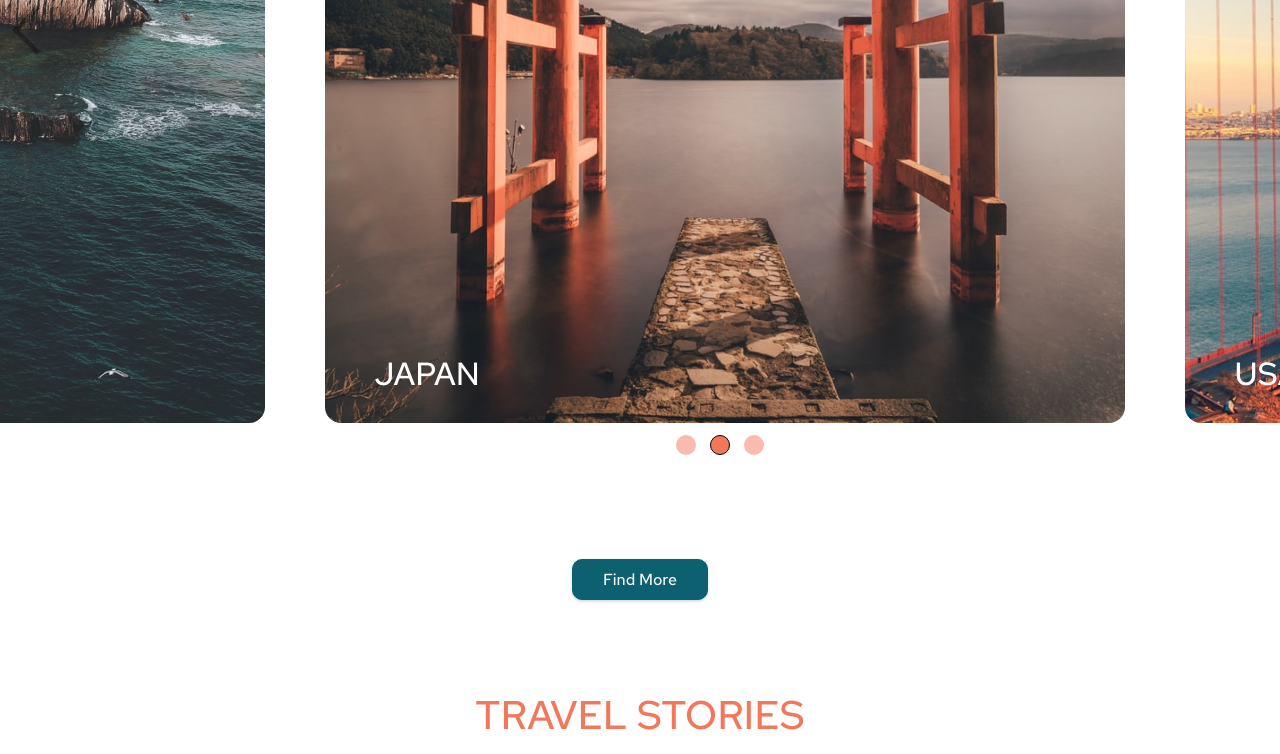
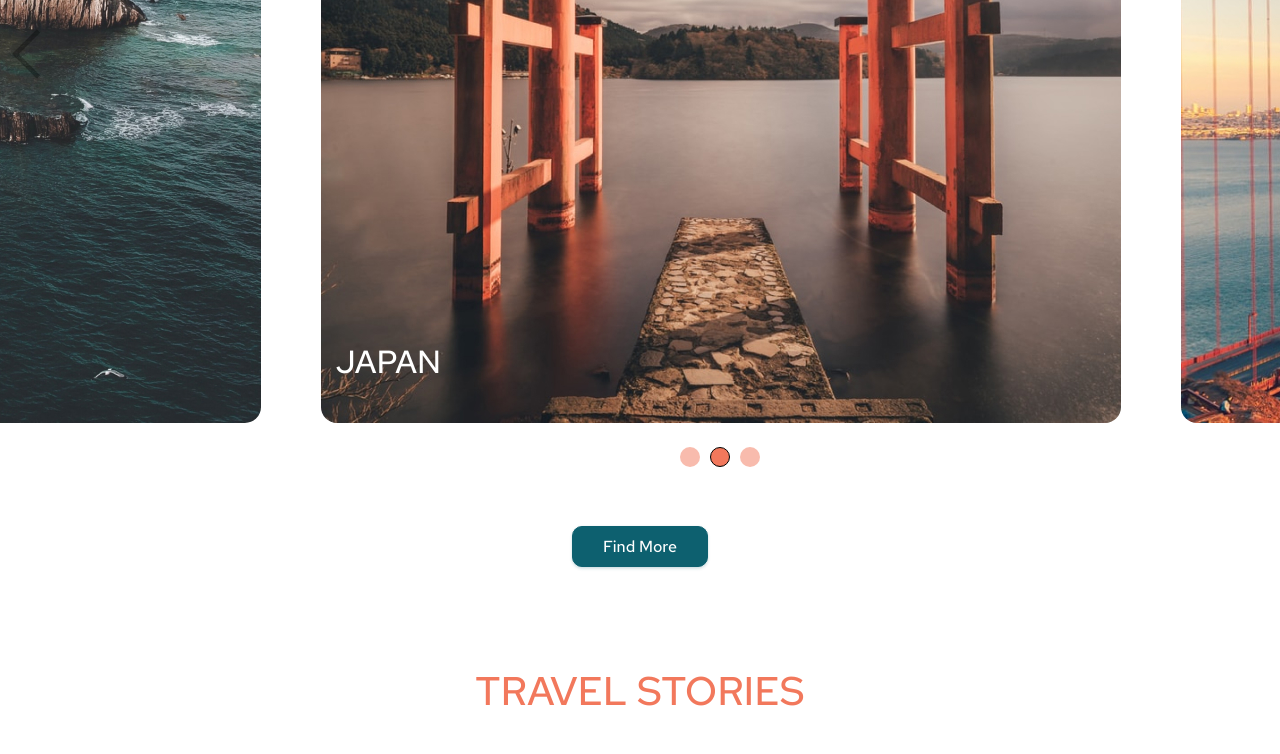
Before and after one commit to Diskantis/RS2022Q2_TRAVEL, a website: page index.html in a window 1280 px wide. Shown: the part 1690-2444 px from the top of the page. Drawn offline with Linux system fonts and the light colour scheme.

Commit message:
update: finale slider

```diff
--- a/index.html
+++ b/index.html
@@ -110,7 +110,7 @@
                                 <img src="img/destinations/JAPAN.jpg" alt="JAPAN.jpg">
                             </div>
                             <div class="dest__slide">
-                                <div class="info">USA</div>
+<!--                                <div class="info">USA</div>-->
                                 <img src="img/destinations/USA.jpg" alt="USA.jpg">
                             </div>
                         </div>
--- a/sass/components/_destinations.scss
+++ b/sass/components/_destinations.scss
@@ -10,15 +10,24 @@
 }
 
 .destinations__button {
-  margin: 0;
+  padding: 9px 31px;
 }
+
+//.destinations__button {
+//  @include font ($size: 2.4rem, $height: 3.2rem);
+//  position: absolute;
+//  margin: 0;
+//  padding: 13px 32px;
+//  top: 18px;
+//  right: 18px;
+//  bottom: 18px;
+//}
 
 .destinations-slider {
   width: 1440px;
-  //height: 800px;
   overflow: hidden;
   text-align: center;
-  padding-bottom: 94px;
+  padding-bottom: 50px;
 }
 
 .destinations-slider input {
@@ -30,21 +39,20 @@
   overflow: hidden;
 }
 
-.slides .inner {
-  width: 2550px;
-  line-height: 0;
-  transition: all 800ms cubic-bezier(0.770, 0.000, 0.175, 1.000);
-  transition-timing-function: cubic-bezier(0.770, 0.000, 0.175, 1.000);
+.inner {
+  display: flex;
+  width: 2870px;
+  height: 800px;
 }
 
 .slides {
   display: flex;
-  //width: 3000px;
+  width: 1440px;
   height: 100%;
-  //margin-bottom: 20px;
+  margin-bottom: 24px;
 }
 
-.slides .dest__slide {
+.dest__slide {
   display: block;
   width: 800px;
   float: left;
@@ -55,20 +63,15 @@
 .info {
   position: absolute;
   display: block;
-  margin: 730px 0 0 50px;
-  font-family: Red Hat Text, Verdana, sans-serif;
+  margin: 718px 0 0 15px;
   color: #fff;
-  font-size: 32px;
-  font-weight: 500;
-  line-height: 42px;
-  font-style: normal;
+  @extend %font-primary;
+  @include font ($size: 3.2rem, $height: 4.2rem);
 }
 
 .dest__slide img {
   width: 800px;
   height: 800px;
-  //width: 100%;
-  //height: 100%;
   border-radius: 16px;
 }
 
@@ -87,55 +90,56 @@ label {
   width: 50px;
   height: 50px;
   opacity: 0.3;
-  transition: opacity .2s ease-out;
   &:hover {
     opacity: 0.8;
   }
 }
 
 .navigation-bar {
-  margin: 26% 0 0;
-  text-align: center;
+  display: flex;
+  margin-top: 368px;
+  justify-content: center;
 }
 
-.navigation-bar label {
+.navi__bar {
   display: inline-block;
   width: 20px;
   height: 20px;
-  margin: 5px;
+  border-radius: 50%;
+  margin: 0 5px;
   background: $color-btn-second;
-  border-radius: 50%;
   cursor: pointer;
-  transition: all .4s ease;
   &:hover {
     background-color: $color-heading;
     border: 1px solid #000000;
   }
 }
 
-//#switch-1:checked ~ .slides .s1 { margin-left: calc(11% + 6px); }
-//#switch-2:checked ~ .slides .s1 { margin-left: calc(-19% + 6px); }
-//#switch-3:checked ~ .slides .s1 { margin-left: calc(-49% + 6px); }
+.ctrl__btn, .navi__bar {
+  transition: all .5s ease;
+}
 
-#switch-1:checked ~ .slides .s1 { margin-left: 0; }
-#switch-2:checked ~ .slides .s1 { margin-left: -21%; }
-#switch-3:checked ~ .slides .s1 { margin-left: -33%; }
+#switch-1:checked ~ .slides .s1 { margin-left: calc(11% + 6px); }
+#switch-2:checked ~ .slides .s1 { margin-left: calc(-19% + 6px); }
+#switch-3:checked ~ .slides .s1 { margin-left: calc(-49% + 6px); }
+
+#switch-1:checked ~ .controls-btn .ctrl__btn:nth-child(4),
+#switch-2:checked ~ .controls-btn .ctrl__btn:nth-child(1),
+#switch-3:checked ~ .controls-btn .ctrl__btn:nth-child(2),
+#switch-4:checked ~ .controls-btn .ctrl__btn:nth-child(3) {
+  background: url("../../img/icons/prev-arrow.png") no-repeat;
+  float: left;
+  margin: 0;
+  display: block;
+}
 
 #switch-1:checked ~ .controls-btn .ctrl__btn:nth-child(2),
 #switch-2:checked ~ .controls-btn .ctrl__btn:nth-child(3),
-#switch-3:checked ~ .controls-btn .ctrl__btn:nth-child(4) {
+#switch-3:checked ~ .controls-btn .ctrl__btn:nth-child(4),
+#switch-4:checked ~ .controls-btn .ctrl__btn:nth-child(1) {
   background: url("../../img/icons/next-arrow.png") no-repeat;
   float: right;
-  margin: 0 0 0 0;
-  display: block;
-}
-
-#switch-1:checked ~ .controls-btn .ctrl__btn:nth-child(4),
-#switch-2:checked ~ .controls-btn .ctrl__btn:nth-child(1),
-#switch-3:checked ~ .controls-btn .ctrl__btn:nth-child(2) {
-  background: url("../../img/icons/prev-arrow.png") no-repeat;
-  float: left;
-  margin: 0 0 0 0;
+  margin: 0;
   display: block;
 }
 
```
Also changed, not shown: sass/style.css, 1 other file.
